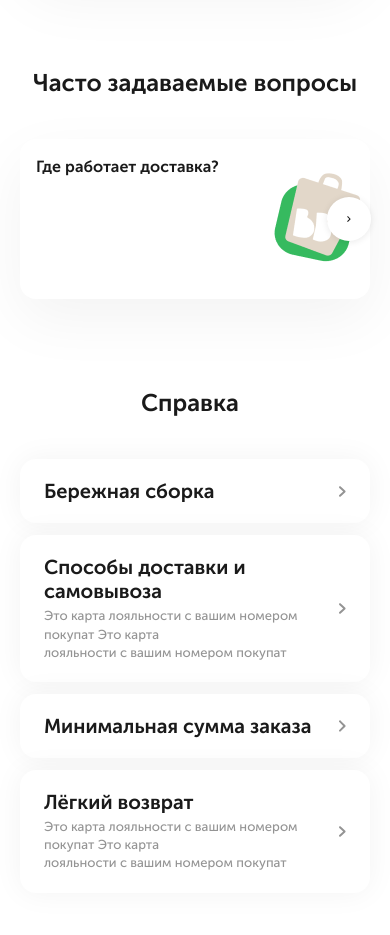
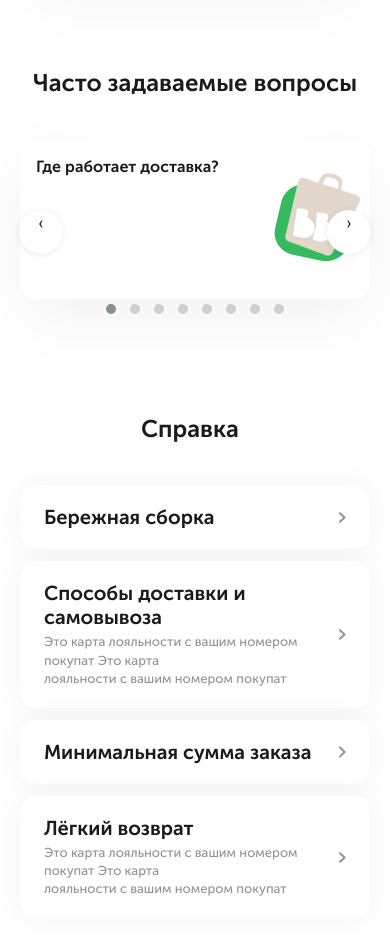
Before and after one commit to sergcode/sergcode.github.io, a plain HTML site: page index.html in a window 390 px wide. Shown: the part 860-1795 px from the top of the page. Drawn offline with Linux system fonts and the light colour scheme.

Commit message:
Сделал адаптив и писель пёфект 6

```diff
--- a/assets/js/owlcarousel-setup/owlcarousel.setup.js
+++ b/assets/js/owlcarousel-setup/owlcarousel.setup.js
@@ -1,40 +1,19 @@
 $(document).ready(function() {
     var owl = $('.owl-carousel');
-
-    var arrow = `
-		<svg width="7" height="12" viewBox="0 0 7 12" fill="none" xmlns="http://www.w3.org/2000/svg">
-            <path d="M0.289998 0.709999C-0.100002 1.1 -0.100002 1.73 0.289998 2.12L4.17 6L0.289998 9.88C-0.100002 10.27 -0.100002 10.9 0.289998 11.29C0.679998 11.68 1.31 11.68 1.7 11.29L6.29 6.7C6.68 6.31 6.68 5.68 6.29 5.29L1.7 0.699999C1.32 0.319999 0.679998 0.319999 0.289998 0.709999Z" fill="#1A1A1A"/>
-        </svg>
-	`;
-
-    var prev = `<span aria-label="Previous">${arrow}</span>`,
-        next = `<span aria-label="Next">${arrow}</span>`;
-
     owl.owlCarousel({
-        loop: false,
-        dots: false,
+        margin: 10,
         nav: true,
-        navText: [prev, next],
-        margin: 24,
-        mouseDrag: false,
-        smartSpeed: 1000,
-        touchDrag: true,
-        autoplay: false,
-        autoplayTimeout: 6000,
-        autoplayHoverPause: true,
-        responsive:{
-            0:{
+        loop: true,
+        responsive: {
+            0: {
                 items: 1
             },
-            500:{
-                items: 2
-            },
-            640:{
+            600: {
                 items: 3
             },
-            1045:{
-                items: 4
+            1000: {
+                items: 5
             }
         }
     })
-});
+})
--- a/index.html
+++ b/index.html
@@ -12,7 +12,7 @@
     <title>Главная</title>
     <link rel="stylesheet" href="./assets/css/owlcarousel/owl.carousel.min.css">
     <link rel="stylesheet" href="./assets/css/owlcarousel/owl.theme.default.min.css">
-    <link rel="stylesheet" href="./assets/css/style.css?v=1712250785952">
+    <link rel="stylesheet" href="./assets/css/style.css?v=1712251706526">
     <script src="./assets/js/jQuery/jquery.min.js"></script>
     <script src="./assets/js/owlcarousel/owl.carousel.min.js"></script>
   </head>
@@ -155,47 +155,6 @@
         </div>
       </div>
     </div>
-    <script>
-      $(document).ready(function() {
-        var owl = $('.owl-carousel');
-
-        var arrow = `
-          <svg width="7" height="12" viewBox="0 0 7 12" fill="none" xmlns="http://www.w3.org/2000/svg">
-                  <path d="M0.289998 0.709999C-0.100002 1.1 -0.100002 1.73 0.289998 2.12L4.17 6L0.289998 9.88C-0.100002 10.27 -0.100002 10.9 0.289998 11.29C0.679998 11.68 1.31 11.68 1.7 11.29L6.29 6.7C6.68 6.31 6.68 5.68 6.29 5.29L1.7 0.699999C1.32 0.319999 0.679998 0.319999 0.289998 0.709999Z" fill="#1A1A1A"/>
-              </svg>
-        `;
-
-        var prev = `<span aria-label="Previous">${arrow}</span>`,
-                next = `<span aria-label="Next">${arrow}</span>`;
-
-        owl.owlCarousel({
-          loop: false,
-          dots: false,
-          nav: true,
-          navText: [prev, next],
-          margin: 24,
-          mouseDrag: false,
-          smartSpeed: 1000,
-          touchDrag: true,
-          autoplay: false,
-          autoplayTimeout: 6000,
-          autoplayHoverPause: true,
-          responsive: {
-            0: {
-              items: 1
-            },
-            500: {
-              items: 2
-            },
-            640: {
-              items: 3
-            },
-            1045: {
-              items: 4
-            }
-          }
-        })
-      });
-    </script>
+    <script src="./assets/js/owlcarousel-setup/owlcarousel.setup.js?v=1712251706526"></script>
   </body>
 </html>
```
Also changed, not shown: where-does-the-delivery-work.html (+2 -1 lines).
